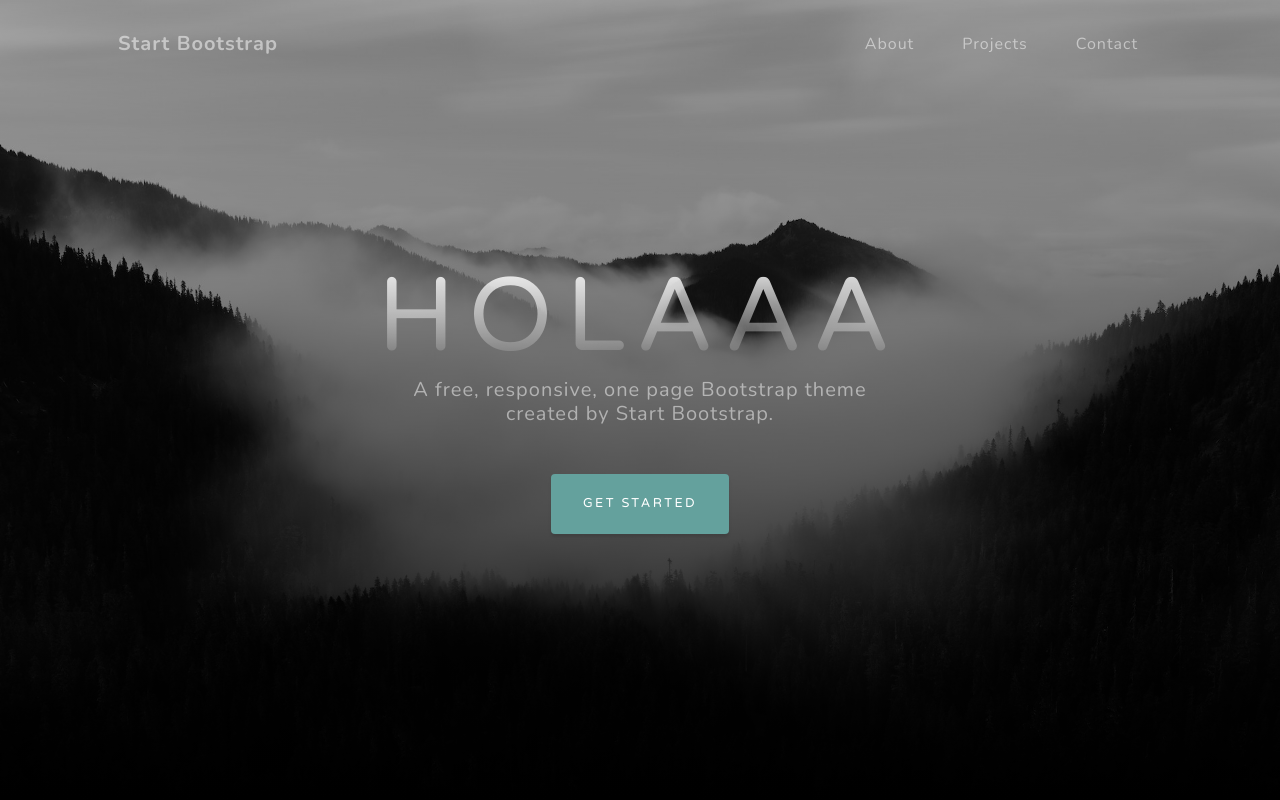
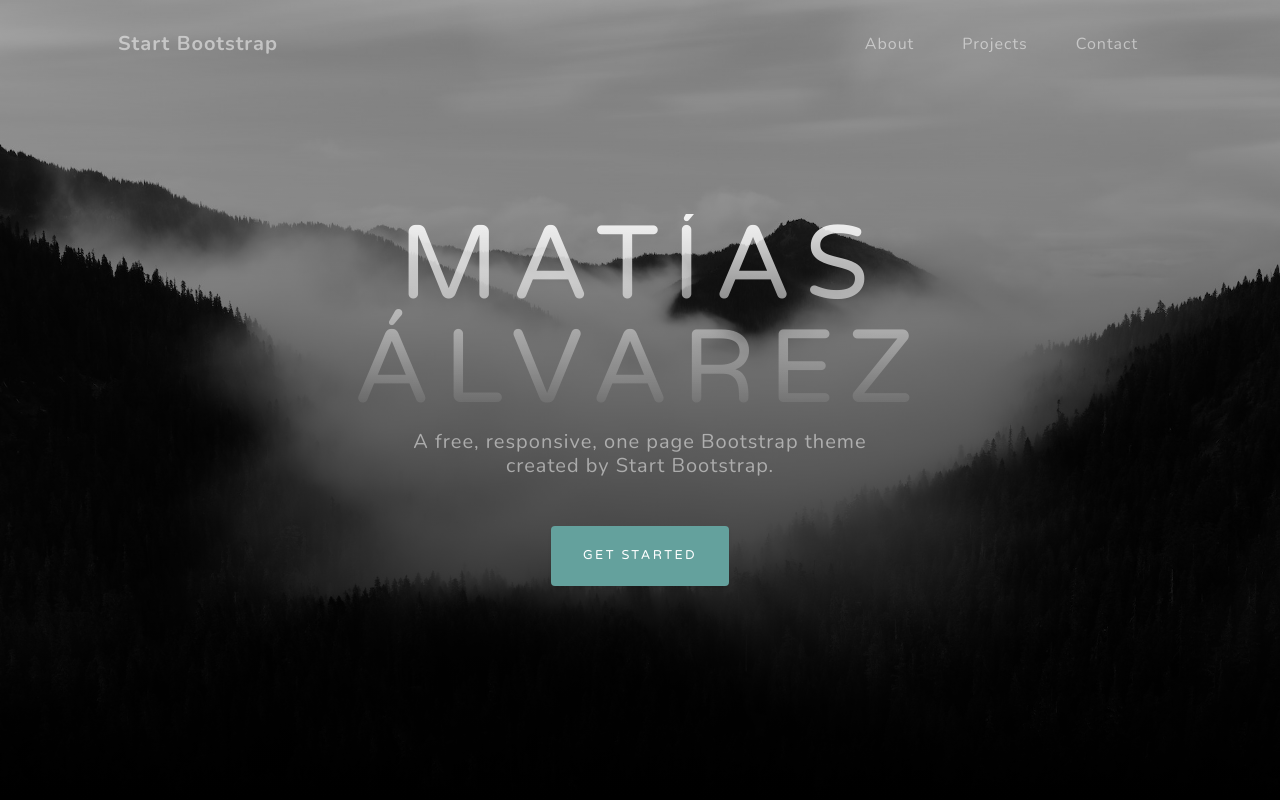
Before and after one commit to WillMatrix12/MAlvarez, a plain HTML site: page index.html in a window 1280 px wide. Shown: the top 800 px of the page. Drawn offline with nearby package versions, Linux system fonts and the light colour scheme.

Commit message:
Update index.html

```diff
--- a/index.html
+++ b/index.html
@@ -38,7 +38,7 @@
             <div class="container px-4 px-lg-5 d-flex h-100 align-items-center justify-content-center">
                 <div class="d-flex justify-content-center">
                     <div class="text-center">
-                        <h1 class="mx-auto my-0 text-uppercase">HOLAAA</h1>
+                        <h1 class="mx-auto my-0 text-uppercase">MATÍAS ÁLVAREZ</h1>
                         <h2 class="text-white-50 mx-auto mt-2 mb-5">A free, responsive, one page Bootstrap theme created by Start Bootstrap.</h2>
                         <a class="btn btn-primary" href="#about">Get Started</a>
                     </div>
```
